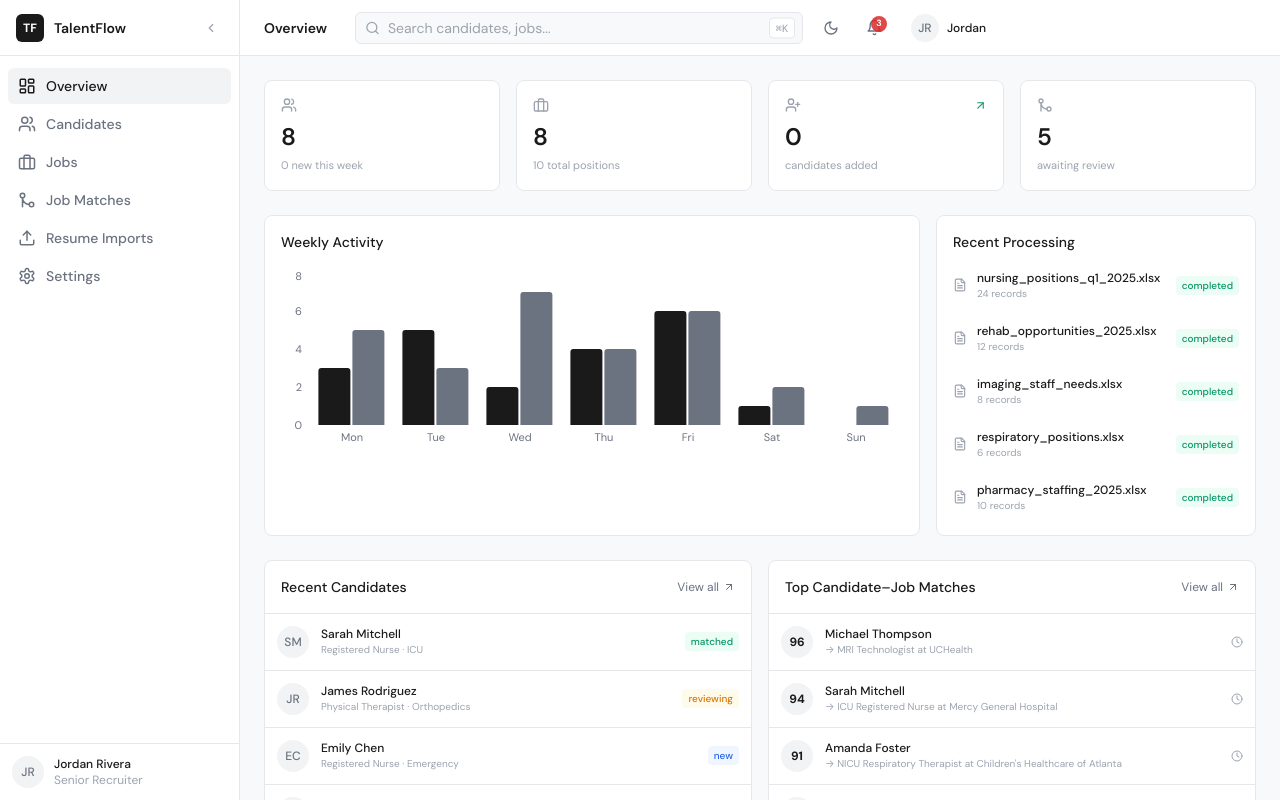
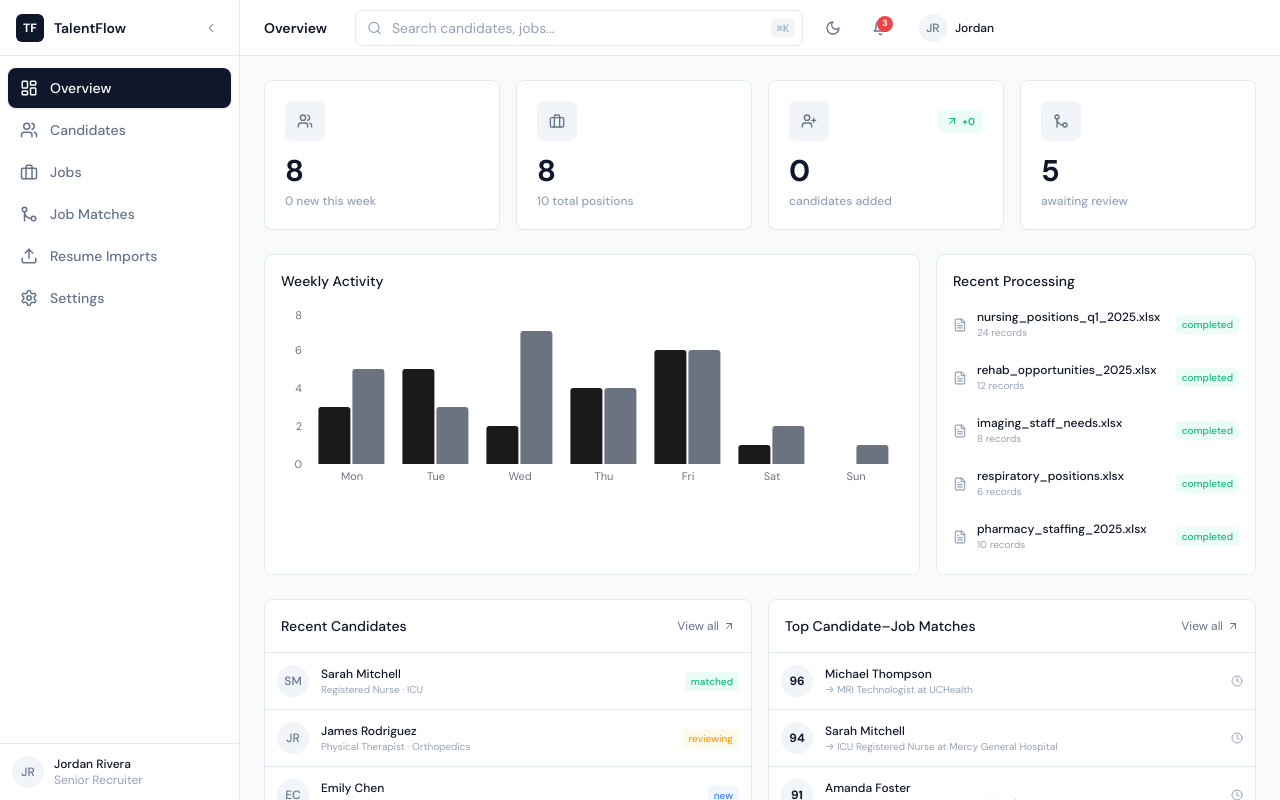
Before and after one commit to codewithabhiishek/TalentMatch, a React (Vite) app: page / in a window 1280 px wide. Built offline with nearby package versions, Linux system fonts and the light colour scheme.

Commit message:
feat: refine UI theme styling, match breakdown, and responsive views

```diff
--- a/src/components/Layout.tsx
+++ b/src/components/Layout.tsx
@@ -72,7 +72,7 @@ export function Layout({ children }: { children: React.ReactNode }) {
       {/* Sidebar */}
       <aside className={`
         fixed lg:relative z-50 flex flex-col h-full bg-[var(--color-surface)] border-r border-[var(--color-border)]
-        transition-all duration-200 ease-in-out
+        transition-all duration-200 ease-[cubic-bezier(0.4,0,0.2,1)]
         ${mobileSidebarOpen ? 'translate-x-0' : '-translate-x-full lg:translate-x-0'}
         ${sidebarCollapsed ? 'w-16' : 'w-60'}
       `}>
@@ -98,10 +98,10 @@ export function Layout({ children }: { children: React.ReactNode }) {
               key={item.id}
               onClick={() => navigateTo(item.id)}
               className={`
-                w-full flex items-center gap-2.5 px-2.5 py-2 rounded-md text-sm font-medium
-                transition-all duration-150 btn-hover
+                w-full flex items-center gap-3 px-3 py-2.5 rounded-lg text-sm font-medium
+                transition-all duration-150 ease-[cubic-bezier(0.4,0,0.2,1)]
                 ${isActive(item.id)
-                  ? 'bg-[var(--color-surface-tertiary)] text-[var(--color-text-primary)]'
+                  ? 'bg-[var(--color-primary)] text-[var(--color-surface)] shadow-sm'
                   : 'text-[var(--color-text-secondary)] hover:bg-[var(--color-surface-tertiary)] hover:text-[var(--color-text-primary)]'
                 }
                 ${sidebarCollapsed ? 'justify-center' : ''}
@@ -150,46 +150,52 @@ export function Layout({ children }: { children: React.ReactNode }) {
 
           {/* Search */}
           <div className="flex-1 max-w-md mx-auto lg:mx-0 lg:ml-4">
-            <div className="relative">
-              <Search size={15} className="absolute left-2.5 top-1/2 -translate-y-1/2 text-[var(--color-text-tertiary)]" />
+            <div className="relative group">
+              <Search size={15} className="absolute left-3 top-1/2 -translate-y-1/2 text-[var(--color-text-tertiary)] group-focus-within:text-[var(--color-primary)] transition-colors" />
               <input
                 type="text"
                 placeholder="Search candidates, jobs..."
                 value={searchQuery}
                 onChange={(e) => setSearchQuery(e.target.value)}
-                className="w-full h-8 pl-8 pr-3 text-sm bg-[var(--color-surface-secondary)] border border-[var(--color-border)] rounded-md placeholder:text-[var(--color-text-tertiary)] focus:outline-none focus:border-[var(--color-border-hover)] focus:bg-[var(--color-surface)] transition-all duration-150"
+                className="input w-full h-9 pl-9 pr-3 text-sm placeholder:text-[var(--color-text-tertiary)]"
               />
-              <kbd className="hidden lg:inline-flex absolute right-2 top-1/2 -translate-y-1/2 px-1.5 py-0.5 text-[10px] font-medium text-[var(--color-text-tertiary)] bg-[var(--color-surface)] border border-[var(--color-border)] rounded">⌘K</kbd>
+              <kbd className="hidden lg:inline-flex absolute right-2 top-1/2 -translate-y-1/2 px-1.5 py-0.5 text-[10px] font-medium text-[var(--color-text-tertiary)] bg-[var(--color-surface-tertiary)] rounded">⌘K</kbd>
             </div>
           </div>
 
           {/* Theme toggle */}
           <button
             onClick={toggleTheme}
-            className="w-8 h-8 flex items-center justify-center rounded-md hover:bg-[var(--color-surface-tertiary)] text-[var(--color-text-secondary)] transition-all duration-200 hover:scale-110 hover:rotate-12"
+            className="w-9 h-9 flex items-center justify-center rounded-lg hover:bg-[var(--color-surface-tertiary)] text-[var(--color-text-secondary)] transition-all duration-200 hover:scale-105 active:scale-95"
             aria-label={`Switch to ${theme === 'light' ? 'dark' : 'light'} mode`}
           >
-            {theme === 'light' ? <Moon size={16} /> : <Sun size={16} />}
+            <div className="relative w-4 h-4">
+              {theme === 'light' ? (
+                <Moon size={16} className="absolute inset-0 animate-scale-in" />
+              ) : (
+                <Sun size={16} className="absolute inset-0 animate-scale-in" />
+              )}
+            </div>
           </button>
 
           {/* Notifications */}
           <div className="relative" ref={notifRef}>
             <button
               onClick={() => setShowNotifications(!showNotifications)}
-              className="relative w-8 h-8 flex items-center justify-center rounded-md hover:bg-[var(--color-surface-tertiary)] text-[var(--color-text-secondary)] transition-all duration-150 hover:scale-105"
+              className="relative w-9 h-9 flex items-center justify-center rounded-lg hover:bg-[var(--color-surface-tertiary)] text-[var(--color-text-secondary)] transition-all duration-150 hover:scale-105 active:scale-95"
               aria-label={`Notifications${unreadCount > 0 ? `, ${unreadCount} unread` : ''}`}
             >
               <Bell size={17} />
               {unreadCount > 0 && (
-                <span className="absolute top-1 right-1 w-4 h-4 bg-[var(--color-error)] text-white text-[9px] font-bold rounded-full flex items-center justify-center animate-pulse-soft">
+                <span className="absolute top-1.5 right-1.5 min-w-[16px] h-4 px-1 bg-[var(--color-error)] text-white text-[9px] font-bold rounded-full flex items-center justify-center">
                   {unreadCount}
                 </span>
               )}
             </button>
             {showNotifications && (
-              <div className="absolute right-0 top-full mt-1 w-80 bg-[var(--color-surface)] border border-[var(--color-border)] rounded-lg shadow-lg z-50 max-h-96 overflow-y-auto animate-scale-in">
+              <div className="dropdown absolute right-0 top-full mt-2 w-80 z-50 max-h-96 overflow-y-auto animate-scale-in">
                 <div className="p-3 border-b border-[var(--color-border)]">
-                  <p className="text-sm font-medium">Notifications</p>
+                  <p className="text-sm font-semibold">Notifications</p>
                 </div>
                 {notifications.map(n => (
                   <button
@@ -228,7 +234,7 @@ export function Layout({ children }: { children: React.ReactNode }) {
               <span className="hidden sm:block text-xs font-medium text-[var(--color-text-primary)]">Jordan</span>
             </button>
             {showUserMenu && (
-              <div className="absolute right-0 top-full mt-1 w-48 bg-[var(--color-surface)] border border-[var(--color-border)] rounded-lg shadow-lg z-50 py-1 animate-scale-in">
+              <div className="dropdown absolute right-0 top-full mt-2 w-48 z-50 py-1 animate-scale-in">
                 <div className="px-3 py-2 border-b border-[var(--color-border)]">
                   <p className="text-xs font-medium">Jordan Rivera</p>
                   <p className="text-xs text-[var(--color-text-tertiary)]">jordan@talentflow.com</p>
--- a/src/index.css
+++ b/src/index.css
@@ -2,28 +2,32 @@
 
 @theme {
   --font-sans: 'DM Sans', system-ui, -apple-system, sans-serif;
-  --color-primary: #1a1a1a;
-  --color-primary-hover: #2d2d2d;
+  --color-primary: #0f172a;
+  --color-primary-hover: #1e293b;
   --color-surface: #ffffff;
-  --color-surface-secondary: #f8f9fa;
-  --color-surface-tertiary: #f1f3f5;
-  --color-border: #e5e7eb;
-  --color-border-hover: #d1d5db;
-  --color-text-primary: #1a1a1a;
-  --color-text-secondary: #6b7280;
-  --color-text-tertiary: #9ca3af;
-  --color-success: #059669;
+  --color-surface-secondary: #f8fafc;
+  --color-surface-tertiary: #f1f5f9;
+  --color-border: #e2e8f0;
+  --color-border-hover: #cbd5e1;
+  --color-text-primary: #0f172a;
+  --color-text-secondary: #64748b;
+  --color-text-tertiary: #94a3b8;
+  --color-success: #10b981;
   --color-success-bg: #ecfdf5;
-  --color-warning: #d97706;
+  --color-warning: #f59e0b;
   --color-warning-bg: #fffbeb;
-  --color-error: #dc2626;
+  --color-error: #ef4444;
   --color-error-bg: #fef2f2;
-  --color-info: #2563eb;
+  --color-info: #3b82f6;
   --color-info-bg: #eff6ff;
 }
 
 * {
   box-sizing: border-box;
+}
+
+html {
+  scroll-behavior: smooth;
 }
 
 body {
@@ -32,82 +36,74 @@ body {
   background-color: var(--color-surface-secondary);
   -webkit-font-smoothing: antialiased;
   -moz-osx-font-smoothing: grayscale;
-  transition: background-color 0.3s ease, color 0.3s ease;
+  font-feature-settings: 'cv02', 'cv03', 'cv04', 'cv11';
+  transition: background-color 0.2s ease, color 0.2s ease;
 }
 
 /* Dark mode */
 .dark {
-  --color-primary: #f5f5f5;
-  --color-primary-hover: #e5e5e5;
-  --color-surface: #1a1a1a;
-  --color-surface-secondary: #111111;
-  --color-surface-tertiary: #262626;
-  --color-border: #2d2d2d;
-  --color-border-hover: #404040;
-  --color-text-primary: #f5f5f5;
-  --color-text-secondary: #a3a3a3;
-  --color-text-tertiary: #737373;
+  --color-primary: #f8fafc;
+  --color-primary-hover: #e2e8f0;
+  --color-surface: #1e293b;
+  --color-surface-secondary: #0f172a;
+  --color-surface-tertiary: #334155;
+  --color-border: #334155;
+  --color-border-hover: #475569;
+  --color-text-primary: #f8fafc;
+  --color-text-secondary: #cbd5e1;
+  --color-text-tertiary: #94a3b8;
   --color-success: #34d399;
-  --color-success-bg: rgba(5, 150, 105, 0.15);
+  --color-success-bg: rgba(16, 185, 129, 0.1);
   --color-warning: #fbbf24;
-  --color-warning-bg: rgba(217, 119, 6, 0.15);
+  --color-warning-bg: rgba(245, 158, 11, 0.1);
   --color-error: #f87171;
-  --color-error-bg: rgba(220, 38, 38, 0.15);
+  --color-error-bg: rgba(239, 68, 68, 0.1);
   --color-info: #60a5fa;
-  --color-info-bg: rgba(37, 99, 235, 0.15);
+  --color-info-bg: rgba(59, 130, 246, 0.1);
 }
 
 .dark body {
-  background-color: #111111;
-  color: #f5f5f5;
+  background-color: #0f172a;
+  color: #f8fafc;
 }
 
-/* Animations */
+/* Optimized animations */
 @keyframes fadeIn {
-  from { opacity: 0; transform: translateY(4px); }
+  from { opacity: 0; transform: translateY(8px); }
   to { opacity: 1; transform: translateY(0); }
 }
 
 @keyframes slideIn {
-  from { opacity: 0; transform: translateX(-8px); }
+  from { opacity: 0; transform: translateX(-4px); }
   to { opacity: 1; transform: translateX(0); }
 }
 
 @keyframes scaleIn {
-  from { opacity: 0; transform: scale(0.95); }
+  from { opacity: 0; transform: scale(0.96); }
   to { opacity: 1; transform: scale(1); }
 }
 
-@keyframes pulse-soft {
-  0%, 100% { opacity: 1; }
-  50% { opacity: 0.7; }
-}
-
 .animate-fade-in {
-  animation: fadeIn 0.3s ease-out forwards;
+  animation: fadeIn 0.2s cubic-bezier(0.4, 0, 0.2, 1) forwards;
 }
 
 .animate-slide-in {
-  animation: slideIn 0.25s ease-out forwards;
+  animation: slideIn 0.2s cubic-bezier(0.4, 0, 0.2, 1) forwards;
 }
 
 .animate-scale-in {
-  animation: scaleIn 0.2s ease-out forwards;
-}
-
-.animate-pulse-soft {
-  animation: pulse-soft 2s ease-in-out infinite;
+  animation: scaleIn 0.15s cubic-bezier(0.4, 0, 0.2, 1) forwards;
 }
 
 /* Page transitions */
 .page-enter {
-  animation: fadeIn 0.25s ease-out forwards;
+  animation: fadeIn 0.2s cubic-bezier(0.4, 0, 0.2, 1) forwards;
 }
 
-/* Scrollbar styling */
+/* Scrollbar */
 ::-webkit-scrollbar {
-  width: 6px;
-  height: 6px;
+  width: 8px;
+  height: 8px;
 }
 
 ::-webkit-scrollbar-track {
@@ -115,27 +111,27 @@ body {
 }
 
 ::-webkit-scrollbar-thumb {
-  background: #d1d5db;
-  border-radius: 3px;
+  background: #cbd5e1;
+  border-radius: 4px;
 }
 
 ::-webkit-scrollbar-thumb:hover {
-  background: #9ca3af;
+  background: #94a3b8;
 }
 
 .dark ::-webkit-scrollbar-thumb {
-  background: #404040;
+  background: #475569;
 }
 
 .dark ::-webkit-scrollbar-thumb:hover {
-  background: #525252;
+  background: #64748b;
 }
 
 /* Focus styles */
 *:focus-visible {
   outline: 2px solid var(--color-primary);
   outline-offset: 2px;
-  border-radius: 2px;
+  border-radius: 4px;
 }
 
 /* Reduced motion */
@@ -147,37 +143,155 @@ body {
   }
 }
 
-/* Hover lift effect for cards */
+/* Professional hover effects */
 .hover-lift {
-  transition: transform 0.2s ease, box-shadow 0.2s ease, border-color 0.2s ease;
+  transition: transform 0.15s cubic-bezier(0.4, 0, 0.2, 1),
+              box-shadow 0.15s cubic-bezier(0.4, 0, 0.2, 1),
+              border-color 0.15s cubic-bezier(0.4, 0, 0.2, 1);
+  will-change: transform;
 }
 
 .hover-lift:hover {
-  transform: translateY(-1px);
-  box-shadow: 0 4px 12px rgba(0, 0, 0, 0.06);
+  transform: translateY(-2px);
+  box-shadow: 0 8px 16px -4px rgba(0, 0, 0, 0.1), 0 4px 8px -2px rgba(0, 0, 0, 0.05);
 }
 
 .dark .hover-lift:hover {
-  box-shadow: 0 4px 12px rgba(0, 0, 0, 0.3);
+  box-shadow: 0 8px 16px -4px rgba(0, 0, 0, 0.4), 0 4px 8px -2px rgba(0, 0, 0, 0.3);
 }
 
-/* Button hover effects */
+/* Button effects */
 .btn-hover {
-  transition: all 0.15s ease;
+  transition: all 0.15s cubic-bezier(0.4, 0, 0.2, 1);
+  will-change: transform;
 }
 
 .btn-hover:hover {
-  transform: translateY(-0.5px);
+  transform: translateY(-1px);
 }
 
 .btn-hover:active {
   transform: translateY(0);
 }
 
-/* Smooth transitions for theme */
+/* Smooth theme transitions */
 .theme-transition,
 .theme-transition *,
 .theme-transition *::before,
 .theme-transition *::after {
-  transition: background-color 0.3s ease, color 0.3s ease, border-color 0.3s ease, box-shadow 0.3s ease !important;
+  transition: background-color 0.2s ease,
+              color 0.2s ease,
+              border-color 0.2s ease,
+              box-shadow 0.2s ease !important;
 }
+
+/* Professional card styles */
+.card {
+  background: var(--color-surface);
+  border: 1px solid var(--color-border);
+  border-radius: 8px;
+  transition: all 0.15s cubic-bezier(0.4, 0, 0.2, 1);
+}
+
+.card:hover {
+  border-color: var(--color-border-hover);
+}
+
+/* Professional button styles */
+.btn-primary {
+  background: var(--color-primary);
+  color: var(--color-surface);
+  border: none;
+  border-radius: 6px;
+  font-weight: 500;
+  transition: all 0.15s cubic-bezier(0.4, 0, 0.2, 1);
+  box-shadow: 0 1px 2px 0 rgba(0, 0, 0, 0.05);
+}
+
+.btn-primary:hover {
+  background: var(--color-primary-hover);
+  box-shadow: 0 4px 6px -1px rgba(0, 0, 0, 0.1), 0 2px 4px -1px rgba(0, 0, 0, 0.06);
+}
+
+.btn-secondary {
+  background: var(--color-surface);
+  color: var(--color-text-primary);
+  border: 1px solid var(--color-border);
+  border-radius: 6px;
+  font-weight: 500;
+  transition: all 0.15s cubic-bezier(0.4, 0, 0.2, 1);
+}
+
+.btn-secondary:hover {
+  background: var(--color-surface-secondary);
+  border-color: var(--color-border-hover);
+}
+
+/* Professional input styles */
+.input {
+  background: var(--color-surface);
+  border: 1px solid var(--color-border);
+  border-radius: 6px;
+  transition: all 0.15s cubic-bezier(0.4, 0, 0.2, 1);
+}
+
+.input:hover {
+  border-color: var(--color-border-hover);
+}
+
+.input:focus {
+  outline: none;
+  border-color: var(--color-primary);
+  box-shadow: 0 0 0 3px rgba(15, 23, 42, 0.1);
+}
+
+.dark .input:focus {
+  box-shadow: 0 0 0 3px rgba(248, 250, 252, 0.1);
+}
+
+/* Professional table styles */
+.table-row {
+  transition: background-color 0.1s cubic-bezier(0.4, 0, 0.2, 1);
+}
+
+.table-row:hover {
+  background-color: var(--color-surface-secondary);
+}
+
+/* Professional badge styles */
+.badge {
+  display: inline-flex;
+  align-items: center;
+  padding: 2px 8px;
+  border-radius: 4px;
+  font-size: 11px;
+  font-weight: 500;
+  line-height: 1.4;
+}
+
+/* Professional dropdown styles */
+.dropdown {
+  background: var(--color-surface);
+  border: 1px solid var(--color-border);
+  border-radius: 8px;
+  box-shadow: 0 10px 15px -3px rgba(0, 0, 0, 0.1), 0 4px 6px -2px rgba(0, 0, 0, 0.05);
+}
+
+.dark .dropdown {
+  box-shadow: 0 10px 15px -3px rgba(0, 0, 0, 0.4), 0 4px 6px -2px rgba(0, 0, 0, 0.3);
+}
+
+/* Professional skeleton loading */
+@keyframes shimmer {
+  0% { background-position: -1000px 0; }
+  100% { background-position: 1000px 0; }
+}
+
+.skeleton {
+  background: linear-gradient(90deg,
+    var(--color-surface-tertiary) 0%,
+    var(--color-surface-secondary) 50%,
+    var(--color-surface-tertiary) 100%);
+  background-size: 1000px 100%;
+  animation: shimmer 2s infinite linear;
+}
--- a/src/pages/Overview.tsx
+++ b/src/pages/Overview.tsx
@@ -232,15 +232,22 @@ function MetricCard({ label, value, icon, subtext, trend, onClick, delay }: {
   return (
     <button
       onClick={onClick}
-      className={`bg-[var(--color-surface)] border border-[var(--color-border)] rounded-lg p-4 text-left transition-all duration-200 hover-lift animate-fade-in ${onClick ? 'cursor-pointer' : ''}`}
+      className={`card hover-lift p-5 text-left animate-fade-in ${onClick ? 'cursor-pointer' : ''}`}
       style={{ animationDelay: `${delay || 0}ms` }}
     >
-      <div className="flex items-center justify-between mb-2">
-        <span className="text-[var(--color-text-tertiary)]">{icon}</span>
-        {trend === 'up' && <ArrowUpRight size={13} className="text-[var(--color-success)]" />}
+      <div className="flex items-center justify-between mb-3">
+        <div className="w-10 h-10 rounded-lg bg-[var(--color-surface-tertiary)] flex items-center justify-center text-[var(--color-text-secondary)]">
+          {icon}
+        </div>
+        {trend === 'up' && (
+          <div className="flex items-center gap-1 px-2 py-1 rounded-md bg-[var(--color-success-bg)] text-[var(--color-success)]">
+            <ArrowUpRight size={12} />
+            <span className="text-[10px] font-semibold">+{value}</span>
+          </div>
+        )}
       </div>
-      <p className="text-2xl font-semibold text-[var(--color-text-primary)]">{value}</p>
-      <p className="text-[11px] text-[var(--color-text-tertiary)] mt-1">{subtext}</p>
+      <p className="text-3xl font-bold text-[var(--color-text-primary)] tracking-tight">{value}</p>
+      <p className="text-xs text-[var(--color-text-tertiary)] mt-1 font-medium">{subtext}</p>
     </button>
   );
 }
```
Also changed, not shown: src/pages/Candidates.tsx (+7 -7 lines), src/pages/JobMatches.tsx (+21 -21 lines), src/pages/Jobs.tsx (+7 -7 lines), src/pages/Settings.tsx (+16 -16 lines).
